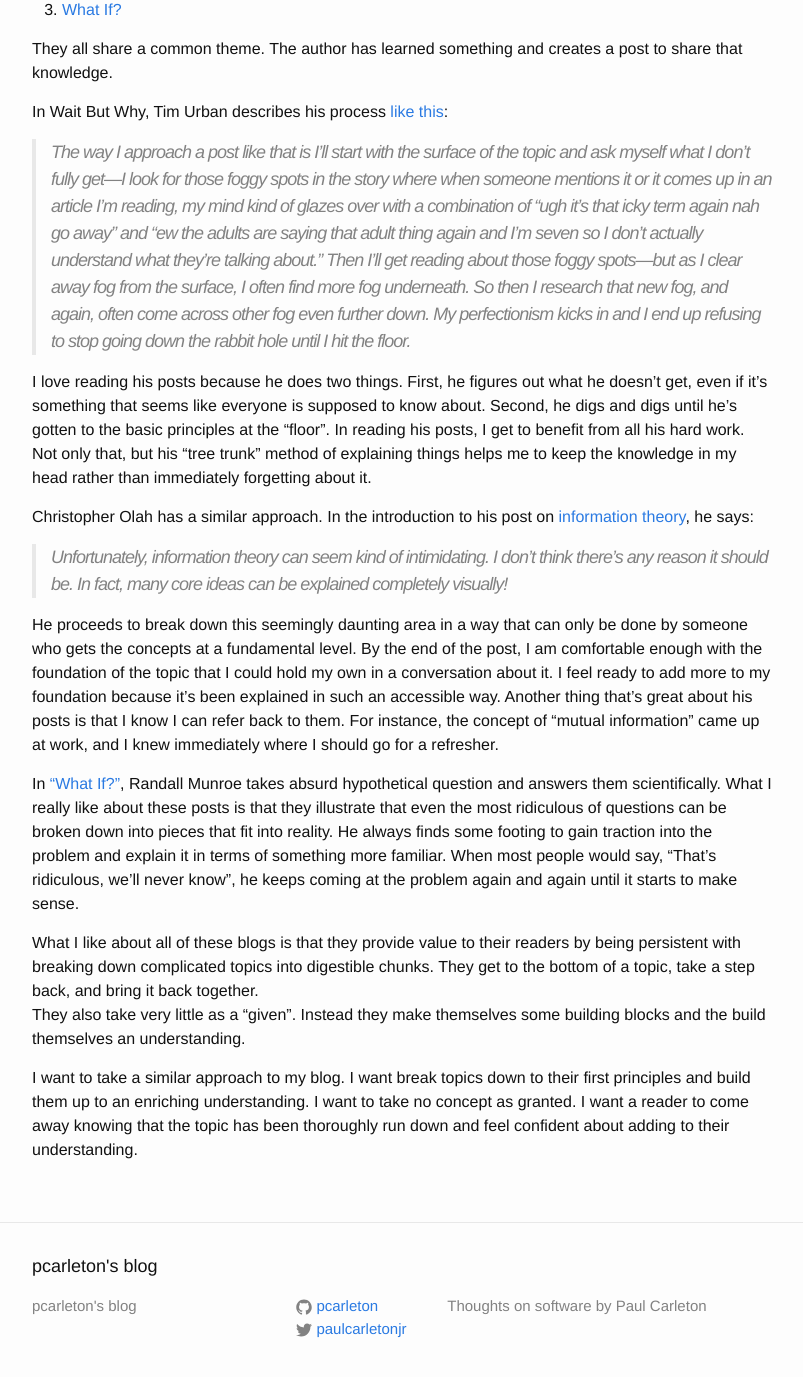
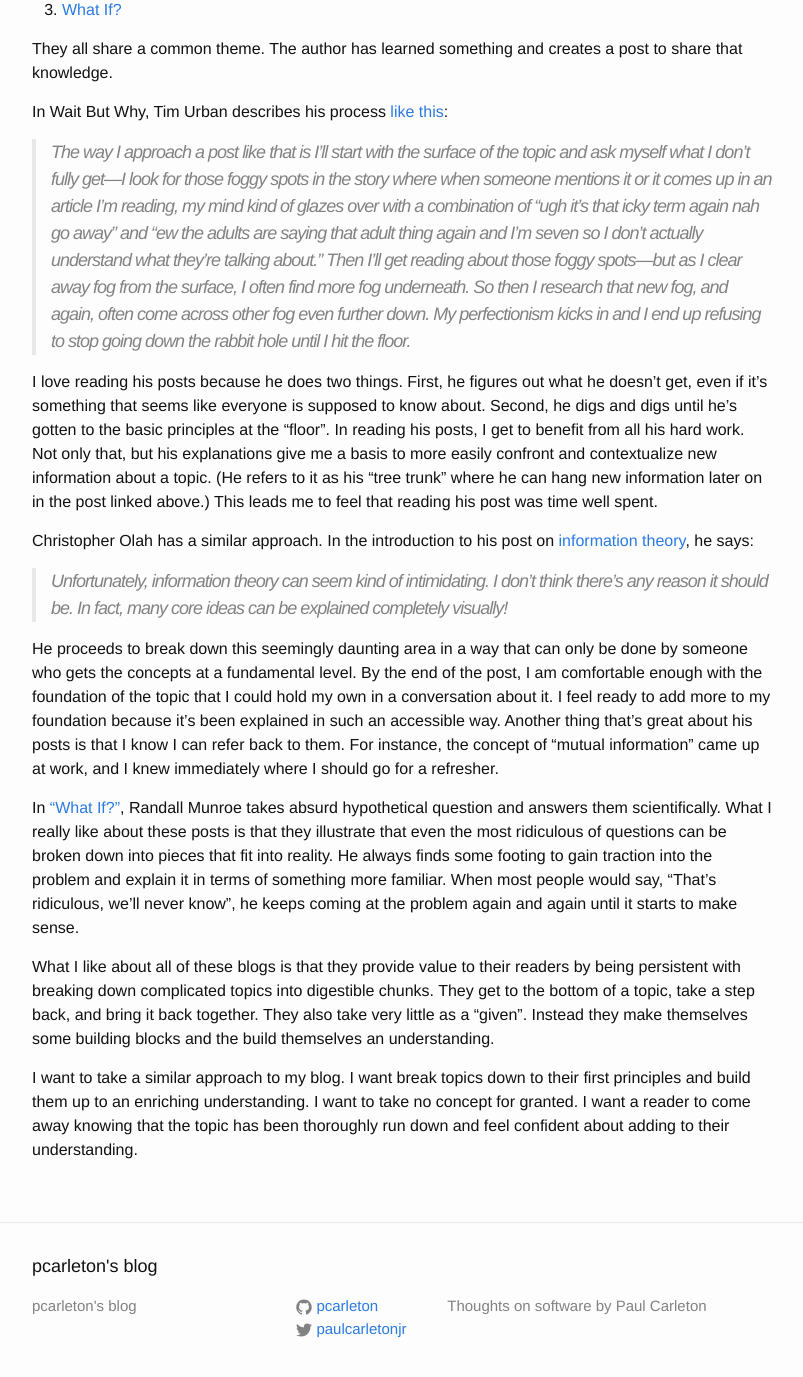
Before and after one commit to pcarleton/pcarleton.github.io, a Jekyll site: the page built from _posts/2016-05-09-starting-out.markdown, in a window 1280 px wide and 1400 px high, scrolled down 289 px. Shown: the top 1377 px of the window, without its empty margins (238-1041 px from the left). Built offline with Jekyll 4.4.1, drawn with Linux system fonts in a browser that asks for light colours.

Commit message:
Revise starting out post

```diff
--- a/_posts/2016-05-09-starting-out.markdown
+++ b/_posts/2016-05-09-starting-out.markdown
@@ -20,8 +20,11 @@ In Wait But Why, Tim Urban describes his process [like this](http://waitbutwhy.c
 I love reading his posts because he does two things.  First, he figures out what he doesn't get, even if it's something
 that seems like everyone is supposed to know about.  Second, he digs and digs until he's gotten
 to the basic principles at the "floor".  In reading his posts, I get to benefit
-from all his hard work. Not only that, but his "tree trunk" method of explaining things
-helps me to keep the knowledge in my head rather than immediately forgetting about it.
+from all his hard work. Not only that, but his explanations give me a basis to
+more easily confront and contextualize new information about a topic.  (He refers
+  to it as his "tree trunk" where he can hang new information later on in the
+  post linked above.)  This leads me to feel that reading his post was time
+  well spent.
 
 Christopher Olah has a similar approach.  In the introduction to his post on [information theory](http://colah.github.io/posts/2015-09-Visual-Information/), he says:
 
@@ -52,6 +55,6 @@ blocks and the build themselves an understanding.
 
 I want to take a similar approach to my blog.  I want break topics down to their
  first principles and build them up to an enriching understanding.
-I want to take no concept as granted. I want a reader to come away knowing that
+I want to take no concept for granted. I want a reader to come away knowing that
 the topic has been thoroughly run down and feel confident about adding to their
 understanding.
```
